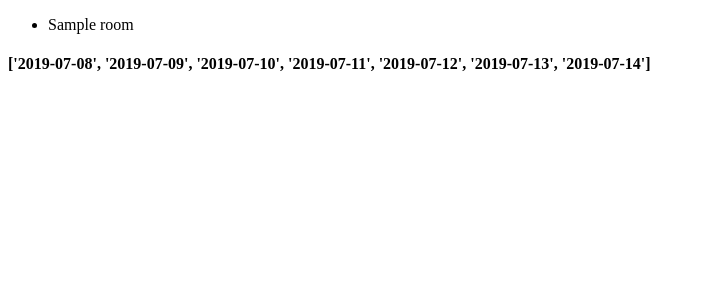
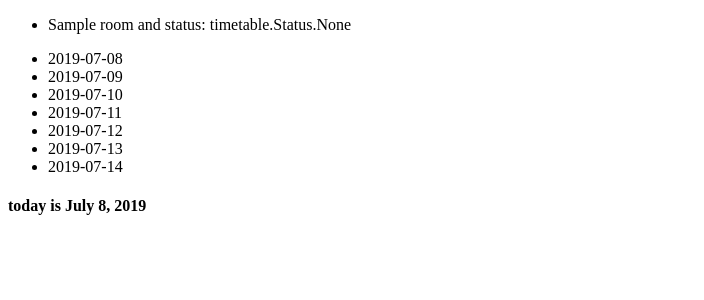
Before and after one commit to usermuser/superhotel, a Django app: page /timetable/ in a window 1280 px wide. Shown: the top 300 px of the page, without its empty margins (0-704 px from the left). Run offline with Django 3.2, Linux system fonts and the light colour scheme; tables that the repository leaves empty hold one stand-in row (values such as "Sample post"); some libraries are stand-ins or nearby versions.

Commit message:
trying to show room status for each day

```diff
--- a/superhotel/timetable/templates/timetable/timetable.html
+++ b/superhotel/timetable/templates/timetable/timetable.html
@@ -18,17 +18,18 @@
 <body>
     <ul>
         {% for room in rooms%}
-            <li>{{ room.name }}</li>
+            <li>{{ room.name }} and status: {{ room.status }}</li>
+
         {% endfor %}
     </ul>
 
     <ul>
-        {% for day in days%}
-            <li> {{ day }}</li>
+        {% for date in dates%}
+            <li> {{ date }}</li>
         {% endfor %}
     </ul>
 
-    <h4>  {{ today }} </h4>
+    <h4> today is  {{ today }} </h4>
 
 
 
--- a/superhotel/timetable/views.py
+++ b/superhotel/timetable/views.py
@@ -21,13 +21,18 @@ def get_days(days_qty=6, date=None):
 def show_table(request):
     title = 'Timetable'
     rooms = Room.objects.all()
-    date = DateItem.objects.all()
-    today = get_days()
+    statuses = Status.objects.all()  # test
+    date = DateItem.objects.all()    # test
+    print(type(date[0].date_item))   # test
+
+    dates = get_days()
+    today = datetime.date.today()
 
     ctx = {
         'title': title,
         'rooms': rooms,
-        # 'dates': dates,
-        'today': today,}
+        'dates': dates,
+        'today': today,
+    }
 
     return render(request, 'timetable/timetable.html', ctx)
```
